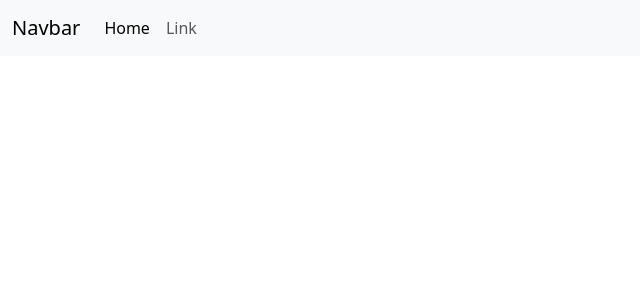
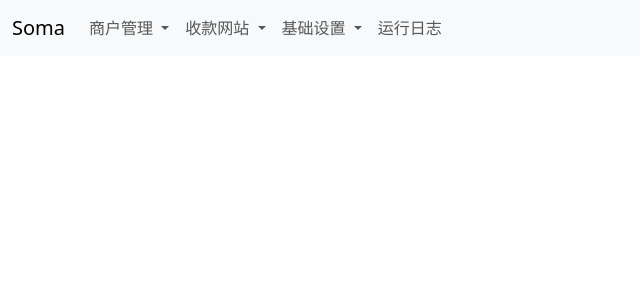
Before and after one commit to richard-ma/soma, a Flask app: page / in a window 1280 px wide. Shown: the top 300 px of the page, without its empty margins (0-640 px from the left). Run offline with Flask 2, Linux system fonts and the light colour scheme.

Commit message:
fix #8 页面框架搭建完成

```diff
--- a/soma/templates/base.html
+++ b/soma/templates/base.html
@@ -9,22 +9,47 @@
   <body>
     <nav class="navbar navbar-expand-lg bg-body-tertiary">
       <div class="container-fluid">
-        <a class="navbar-brand" href="#">Navbar</a>
+        <a class="navbar-brand" href="#">Soma</a>
         <button class="navbar-toggler" type="button" data-bs-toggle="collapse" data-bs-target="#navbarSupportedContent" aria-controls="navbarSupportedContent" aria-expanded="false" aria-label="Toggle navigation">
           <span class="navbar-toggler-icon"></span>
         </button>
         <div class="collapse navbar-collapse" id="navbarSupportedContent">
           <ul class="navbar-nav me-auto mb-2 mb-lg-0">
-            <li class="nav-item">
-              <a class="nav-link active" aria-current="page" href="#">Home</a>
+            <li class="nav-item dropdown">
+              <a class="nav-link dropdown-toggle" href="#" role="button" data-bs-toggle="dropdown" aria-expanded="false">
+                商户管理
+              </a>
+              <ul class="dropdown-menu">
+                <li><a class="dropdown-item" href="#">订单管理</a></li>
+                <li><a class="dropdown-item" href="#">购物网站</a></li>
+              </ul>
+            </li>
+            <li class="nav-item dropdown">
+              <a class="nav-link dropdown-toggle" href="#" role="button" data-bs-toggle="dropdown" aria-expanded="false">
+                收款网站
+              </a>
+              <ul class="dropdown-menu">
+                <li><a class="dropdown-item" href="#">stripe管理</a></li>
+              </ul>
+            </li>
+            <li class="nav-item dropdown">
+              <a class="nav-link dropdown-toggle" href="#" role="button" data-bs-toggle="dropdown" aria-expanded="false">
+                基础设置
+              </a>
+              <ul class="dropdown-menu">
+                <li><a class="dropdown-item" href="#">系统设置</a></li>
+                <li><a class="dropdown-item" href="#">汇率设置</a></li>
+                <li><a class="dropdown-item" href="#">个人设置</a></li>
+              </ul>
             </li>
             <li class="nav-item">
-              <a class="nav-link" href="#">Link</a>
+              <a class="nav-link" href="#">运行日志</a>
             </li>
           </ul>
         </div>
       </div>
     </nav>
+    {% block content %}{% endblock %}
     <script src="https://cdn.jsdelivr.net/npm/bootstrap@5.3.0-alpha1/dist/js/bootstrap.bundle.min.js" integrity="sha384-w76AqPfDkMBDXo30jS1Sgez6pr3x5MlQ1ZAGC+nuZB+EYdgRZgiwxhTBTkF7CXvN" crossorigin="anonymous"></script>
   </body>
 </html>
```
